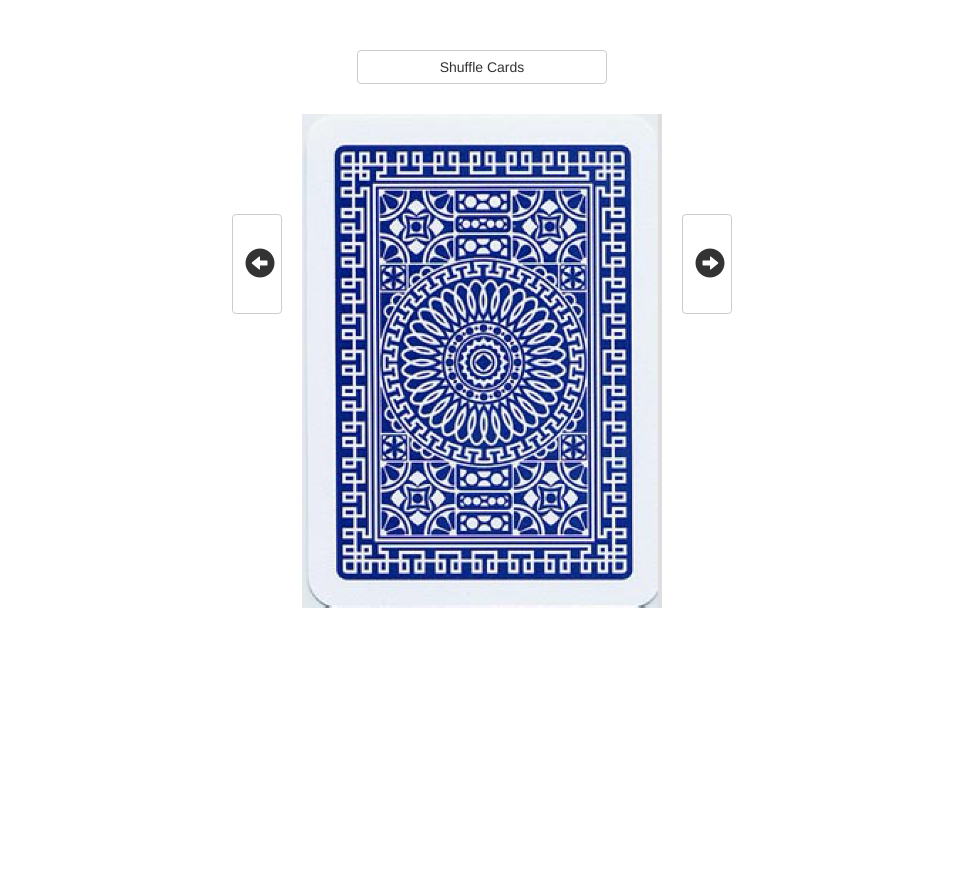
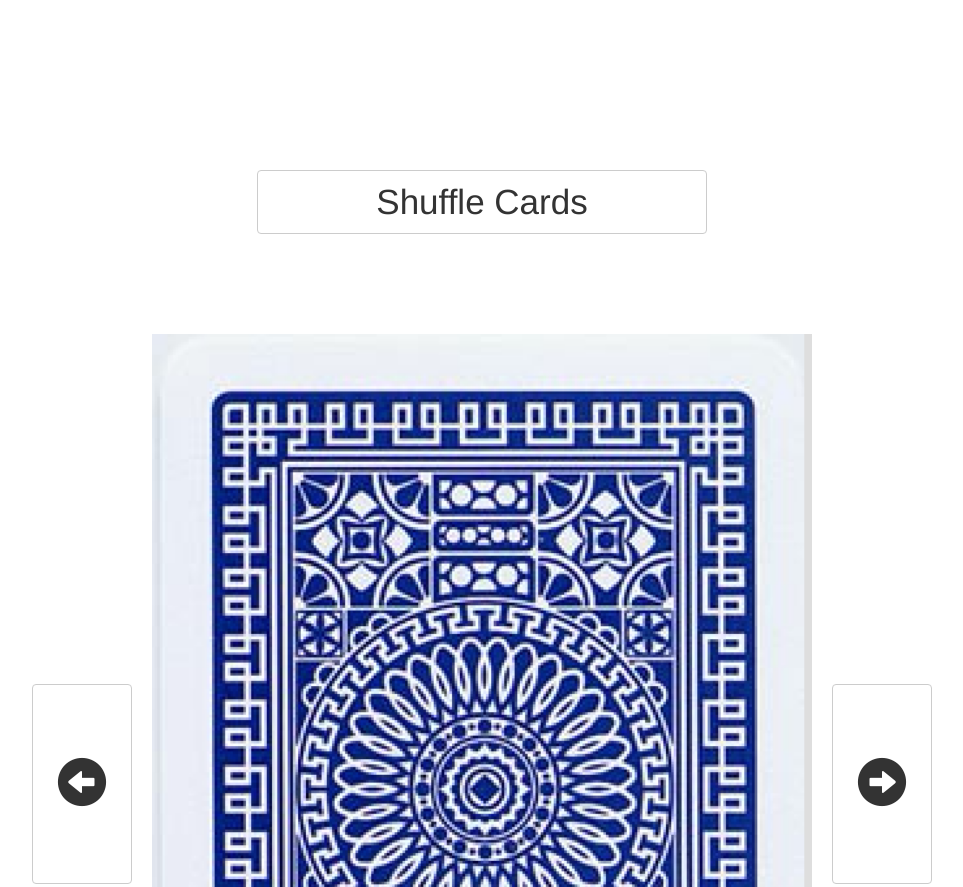
Before and after one commit to LinCoding/MemorizeCards, a plain HTML site: page index.html in a window 1280 px wide. Shown: the top 887 px of the page, without its empty margins (158-1121 px from the left). Before the commit the page ends 800 px from the top, so only its background shows below. Drawn offline with nearby package versions, Linux system fonts and the light colour scheme.

Commit message:
style update

```diff
--- a/styles/style.css
+++ b/styles/style.css
@@ -1,14 +1,15 @@
 body {
-	padding: 30px;
+	padding: 50px;
+	margin-top:100px;
 }
 
 .main {
-	width: 500px;
+	width: 900px;
 	margin: auto;
 }
 
 .show-holder {
-	width:360px;
+	width:660px;
 	height:auto;
 }
 
@@ -18,7 +19,7 @@ body {
 }
 
 .show-card {
-	width:360px;
+	width:660px;
 	height:auto;
 }
 
@@ -39,6 +40,7 @@ body {
 	display:block;
 	width:50%;
 	margin:auto;
+	font-size:35px;
 }
 
 .content .action {
@@ -59,15 +61,15 @@ body {
 
 .nav-arrow {
 	position:relative;
-	top:100px;
-	width:50px;
-	height:100px;
+	top:350px;
+	width:100px;
+	height:200px;
 }
 
 .nav-arrow-icon {
-	font-size:30px;
+	font-size:50px;
 }
 
 .card-region{
-	margin-top:30px;
+	margin-top:100px;
 }
```
